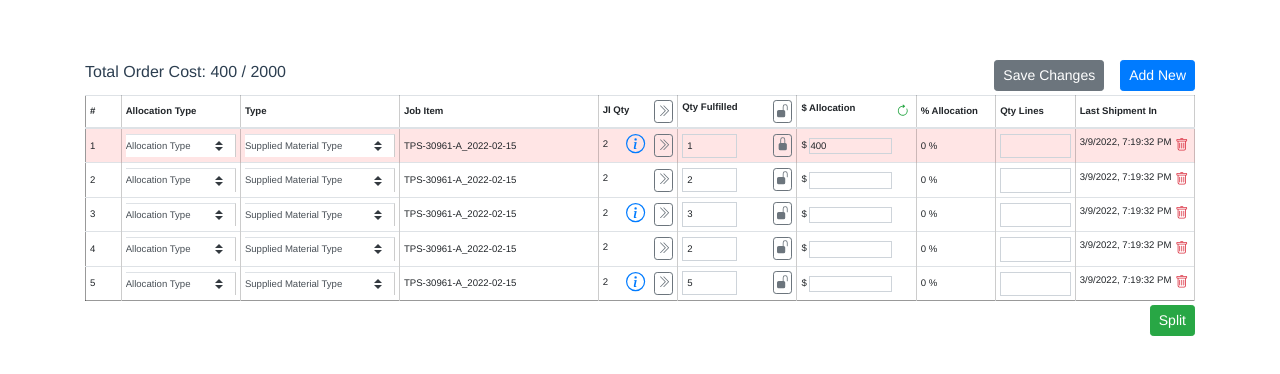
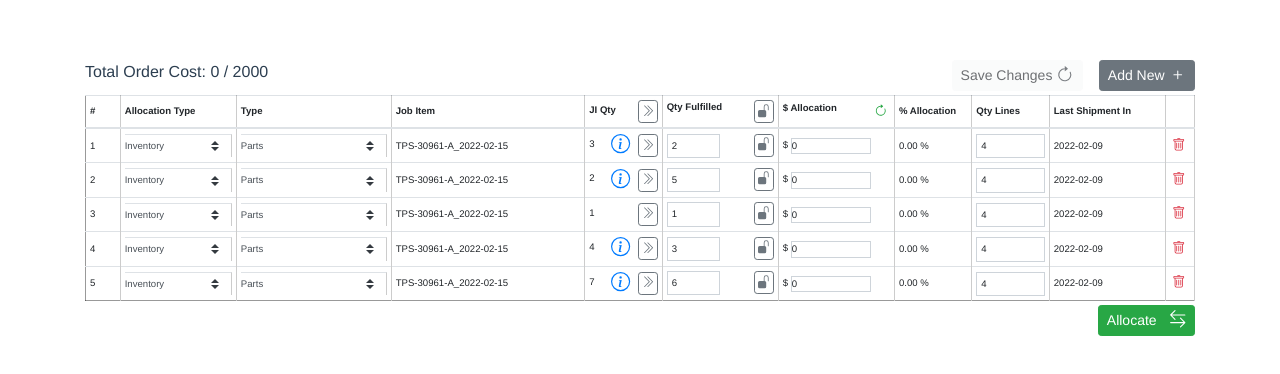
Before and after one commit to MrFiggles7/MaterialOrderAllocation, a Vue app: page / in a window 1280 px wide. Shown: the top 374 px of the page. Built offline with nearby package versions, Linux system fonts and the light colour scheme.

Commit message:
finished calculating allocated cost, added logic for conditional rendering on save changes button and reformatted logic to discount locked allocations from calculated totals

```diff
--- a/src/App.vue
+++ b/src/App.vue
@@ -8,11 +8,13 @@
 
 
         <div class="right" style="float: right">
-          <b-button variant="secondary" size="sm" class="mr-3">
+          <b-button :disabled="updated ? false : true"  :variant="updated ? 'info' : 'light'" size="sm" class="mr-3">
             Save Changes
+            <b-icon :variant="updated ? 'light' : 'dark'" icon="arrow-clockwise"></b-icon>
           </b-button>
-          <b-button @click="show = !show" variant="primary" size="sm">
+          <b-button @click="show = !show" variant="secondary" size="sm">
             Add New
+            <b-icon variant="light" icon="plus"></b-icon>
           </b-button>
         </div>
       </div>
@@ -28,11 +30,13 @@
           @set-cost-allocation="setCostAllocation"
           @set-quantity="setQuantity"
           @set-allocated-cost="setAllocatedCost"
+          @set-updated="setUpdated"
       >
       </material-order-table>
       <div style="float: right;" class="mt-1">
         <b-button @click="handleSplit" variant="success" size="sm">
-          Split
+          Allocate
+          <b-icon class="ml-2" icon="arrow-left-right"></b-icon>
         </b-button>
       </div>
 
@@ -46,13 +50,17 @@
       </modal-entry>
 
 
-      <b-modal @cancel="resetDeletableItem" @ok="deleteMaterialAllocation(deletableItem)" v-model="confirmationShow">
+      <b-modal header-class="text-center" body-class="text-center" v-model="confirmationShow">
         <template #modal-header>
-          <div class="w-100">
+          <div class="w-100 font-weight-bold" style="font-size: 1.4rem">
             Are you Sure?
           </div>
         </template>
-        Delete This Material Allocation?<br>
+        <template #modal-footer>
+          <b-button class="mr-auto" variant="secondary" @click="confirmationShow = false">Cancel</b-button>
+          <b-button variant="danger" @click="deleteMaterialAllocation(deletableItem)">Delete</b-button>
+        </template>
+        <span>Delete This Material Allocation?</span><br>
         {{ deletableItem.jobItem }}
       </b-modal>
     </b-container>
@@ -74,20 +82,31 @@ export default {
 
   watch: {
     jobItems: function () {
-      // this.setTotal()
-      // this.setAllocatedCost()
-      // this.setCostAllocation()
+
     }
   },
 
   mounted() {
     this.setAllocatedCost()
+    this.setPercentAllocation()
 
+    if(this.$refs.table.$refs.item.every(i => i.locked === true)){
+      this.$refs.table.locked = true
+    }
+    else{
+      this.$refs.table.locked = false
+    }
   },
 
   updated() {
     // this.setCostAllocation()
     // this.setAllocatedCost()
+    if(this.$refs.table.$refs.item.every(i => i.locked === true)){
+      this.$refs.table.locked = true
+    }
+    else{
+      this.$refs.table.locked = false
+    }
   },
 
   data() {
@@ -102,6 +121,7 @@ export default {
       materialOrderId: null,
       totalCost: 2000.00,
       allocatedCost: 0.00,
+      qtyLines: 4,
 
       typeList: [
         {value: null, text: 'Supplied Material Type'},
@@ -114,8 +134,6 @@ export default {
 
       allocationTypeList: [
         {value: null, text: 'Allocation Type'},
-        'Asset',
-        'Supply',
         'Inventory',
         'Job'
       ],
@@ -123,58 +141,58 @@ export default {
       jobItems: [
         {
           id: Math.random(),
-          type: null,
-          allocationType: null,
+          type: 'Parts',
+          allocationType: 'Inventory',
           jobItem: 'TPS-30961-A_2022-02-15',
-          jobItemQty: 2,
-          qtyFulfilled: 1,
-          costAllocation: 400,
-          qtyLines: null,
-          lastShipmentIn: new Date().toLocaleString('en-us'),
+          jobItemQty: 3,
+          qtyFulfilled: 2,
+          costAllocation: 0,
+          qtyLines: 4,
+          lastShipmentIn: this.getDate()
         },
         {
           id: Math.random(),
-          type: null,
-          allocationType: null,
+          type: 'Parts',
+          allocationType: 'Inventory',
           jobItem: 'TPS-30961-A_2022-02-15',
           jobItemQty: 2,
-          qtyFulfilled: 2,
-          costAllocation: null,
-          qtyLines: null,
-          lastShipmentIn: new Date().toLocaleString('en-us'),
+          qtyFulfilled: 5,
+          costAllocation: 0,
+          qtyLines: 4,
+          lastShipmentIn: this.getDate()
         },
         {
           id: Math.random(),
-          type: null,
-          allocationType: null,
+          type: 'Parts',
+          allocationType: 'Inventory',
           jobItem: 'TPS-30961-A_2022-02-15',
-          jobItemQty: 2,
-          qtyFulfilled: 3,
-          costAllocation: null,
-          qtyLines: null,
-          lastShipmentIn: new Date().toLocaleString('en-us'),
+          jobItemQty: 1,
+          qtyFulfilled: 1,
+          costAllocation: 0,
+          qtyLines: 4,
+          lastShipmentIn: this.getDate()
         },
         {
           id: Math.random(),
-          type: null,
-          allocationType: null,
+          type: 'Parts',
+          allocationType: 'Inventory',
           jobItem: 'TPS-30961-A_2022-02-15',
-          jobItemQty: 2,
-          qtyFulfilled: 2,
-          costAllocation: null,
-          qtyLines: null,
-          lastShipmentIn: new Date().toLocaleString('en-us'),
+          jobItemQty: 4,
+          qtyFulfilled: 3,
+          costAllocation: 0,
+          qtyLines: 4,
+          lastShipmentIn: this.getDate()
         },
         {
           id: Math.random(),
-          type: null,
-          allocationType: null,
+          type: 'Parts',
+          allocationType: 'Inventory',
           jobItem: 'TPS-30961-A_2022-02-15',
-          jobItemQty: 2,
-          qtyFulfilled: 5,
-          costAllocation: null,
-          qtyLines: null,
-          lastShipmentIn: new Date().toLocaleString('en-us'),
+          jobItemQty: 7,
+          qtyFulfilled: 6,
+          costAllocation: 0,
+          qtyLines: 4,
+          lastShipmentIn: this.getDate()
         }
       ],
     }
@@ -192,9 +210,27 @@ export default {
   },
 
   methods: {
+    setUpdated: function (bool){
+      this.updated = bool
+    },
+    getDate: function (){
+      let date = new Date();
+      date = date.getFullYear() + '-' + date.getMonth().toLocaleString('en-us', {minimumIntegerDigits: 2}) + '-' + date.getDate().toLocaleString('en-us', {minimumIntegerDigits: 2})
+      return date;
+    },
+
     handleSplit: function () {
+      this.setUpdated(true)
       this.setAllocatedCost()
       this.setCostAllocation()
+      this.setPercentAllocation()
+    },
+
+    setPercentAllocation: function (){
+      let vm = this;
+      this.$refs.table.$refs.item.forEach((item)=>{
+        item.percentAllocation = ((vm.jobItems[vm.jobItems.indexOf(item.item)].costAllocation / vm.totalCost) * 100).toFixed(2)
+      })
     },
 
     setAllocatedCost: function () {
@@ -232,36 +268,71 @@ export default {
       } else {
         return false
       }
-      // this.jobItems[this.jobItems.indexOf(this.jobItems.find(i => i.id === jobItem.id))] = jobItem
+
     },
 
     setCostAllocation: function () {
       console.log('setting cost allocation')
 
       if (this.jobItems) {
-        // for(const jobItem of this.jobItems){
+        let refArr = [];
+        this.jobItems.forEach((jobItem)=>{
+          let item = this.$refs.table.$refs.item.find(i => i.id === jobItem.id);
+
+          if(item.locked !== true){
+            refArr.push(jobItem)
+          }
+        })
+
+
+
+        refArr.forEach((jobItem)=>{
+          let vm = this;
+          if(refArr.indexOf(jobItem) === refArr.length-1){
+            jobItem.costAllocation = parseFloat(vm.calculateCostAllocation(jobItem));
+
+            if(jobItem.costAllocation !== 0){
+              jobItem.costAllocation = Number(jobItem.costAllocation.toString().match(/^\d+(?:\.\d{0,2})?/))
+
+              let remainder = (vm.totalCost - vm.totalAllocatedCost)
+              jobItem.costAllocation += remainder;
+              jobItem.costAllocation = Number(jobItem.costAllocation.toFixed(2))
+              vm.updateJobItem(jobItem)
+            }
+
+          }
+          else{
+            jobItem.costAllocation = parseFloat(vm.calculateCostAllocation(jobItem));
+            jobItem.costAllocation = Number(jobItem.costAllocation.toString().match(/^\d+(?:\.\d{0,2})?/))
+            vm.updateJobItem(jobItem)
+          }
+        })
+
+        // this.jobItems.forEach((jobItem) => {
+        //   let vm = this;
         //   let item = this.$refs.table.$refs.item.find(i => i.id === jobItem.id)
         //
-        //   if(item){
-        //     if(!item.locked){
-        //       jobItem.costAllocation = await this.calculateCostAllocation(item)
-        //       console.log('got!')
+        //   if (item) {
+        //     if (!item.locked) {
+        //       if(vm.jobItems.indexOf(jobItem) === vm.jobItems.length-1){
+        //         jobItem.costAllocation = parseFloat(vm.calculateCostAllocation(jobItem));
+        //         jobItem.costAllocation = Number(jobItem.costAllocation.toString().match(/^\d+(?:\.\d{0,2})?/))
+        //
+        //         let remainder = (vm.totalCost - vm.totalAllocatedCost)
+        //         jobItem.costAllocation += remainder;
+        //         jobItem.costAllocation = Number(jobItem.costAllocation.toFixed(2))
+        //         vm.updateJobItem(jobItem)
+        //       }
+        //       else{
+        //         jobItem.costAllocation = parseFloat(vm.calculateCostAllocation(jobItem));
+        //         jobItem.costAllocation = Number(jobItem.costAllocation.toString().match(/^\d+(?:\.\d{0,2})?/))
+        //         vm.updateJobItem(jobItem)
+        //       }
+        //
+        //
         //     }
         //   }
-        // }
-
-
-        this.jobItems.forEach((jobItem) => {
-          let item = this.$refs.table.$refs.item.find(i => i.id === jobItem.id)
-
-          if (item) {
-            if (!item.locked) {
-              jobItem.costAllocation = this.calculateCostAllocation(jobItem);
-              this.updateJobItem(jobItem)
-
-            }
-          }
-        })
+        // })
 
       }
     },
@@ -274,7 +345,10 @@ export default {
           total += item.qtyFulfilled
         }
       })
-      return parseFloat(((this.totalCost - this.allocatedCost) * (jobItem.qtyFulfilled / total)).toFixed(2));
+      if(total === 0){
+        return 0
+      }
+      return parseFloat(((this.totalCost - this.allocatedCost) * (jobItem.qtyFulfilled / total)).toPrecision(12));
     },
 
     setShow: function (show) {
@@ -298,8 +372,8 @@ export default {
           jobItemQty: 2,
           qtyFulfilled: null,
           costAllocation: null,
-          qtyLines: null,
-          lastShipmentIn: new Date().toLocaleString('en-us'),
+          qtyLines: this.qtyLines,
+          lastShipmentIn: this.getDate(),
         })
       })
     },
@@ -315,6 +389,7 @@ export default {
 
     deleteMaterialAllocation: function (item) {
       this.jobItems.splice(this.jobItems.indexOf(this.jobItems.find(i => i.id === item.id)), 1)
+      this.confirmationShow = false
     }
   }
 }
--- a/src/components/MaterialOrderJobItem.vue
+++ b/src/components/MaterialOrderJobItem.vue
@@ -1,5 +1,5 @@
 <template>
-  <tr class="table-body" :style="locked ? 'background-color: rgba(255,0,0,.1)' : ''">
+  <tr class="table-body" :style="locked ? 'background-color: rgba(255,0,0,.08)' : ''">
     <td>{{ index }}</td>
     <td
         style="max-width: 3rem"
@@ -64,6 +64,7 @@
         <span style="vertical-align: text-top">$&nbsp;</span>
         <b-input
             style="vertical-align: text-top"
+            step=".01"
             type="number"
             class="w-75"
             v-model="costAllocation"
@@ -86,8 +87,10 @@
     </td>
     <td style="max-width: 3rem">
       {{ lastShipmentIn }}
+    </td>
+    <td style="max-width: .75rem;">
       <b-button
-          class="table-button"
+          class="p-0"
           style="border: none"
           size="sm"
           variant="outline-light"
@@ -112,10 +115,11 @@ export default {
       jobItem: null,
       jobItemQty: null,
       qtyFulfilled: 0,
-      costAllocation: null,
+      costAllocation: 0,
       qtyLines: null,
       lastShipmentIn: null,
       selectedType: null,
+      percentAllocation: 0,
     }
   },
 
@@ -125,7 +129,6 @@ export default {
     typeList: Array,
     allocationTypeList: Array,
     calculatedCost: Number,
-    percentAllocation: Number,
     totalCost: Number,
   },
 
@@ -138,7 +141,6 @@ export default {
         return false;
       }
     },
-
   },
 
   watch: {
@@ -152,13 +154,35 @@ export default {
       }
     },
 
-    qtyFulfilled: {
+    locked: function (){
+      this.$emit('set-allocated-cost')
+    },
 
-      handler(){
-
+    type: function (){
+      if(this.type !== this.item.type){
+        this.$emit('set-updated', true)
       }
-
-    }
+    },
+    allocationType: function (){
+      if(this.allocationType !== this.item.allocationType){
+        this.$emit('set-updated', true)
+      }
+    },
+    qtyFulfilled: function (){
+      if(this.qtyFulfilled !== this.item.qtyFulfilled){
+        this.$emit('set-updated', true)
+      }
+    },
+    costAllocation: function (){
+      if(this.costAllocation !== this.item.costAllocation){
+        this.$emit('set-updated', true)
+      }
+    },
+    qtyLines: function (){
+      if(this.qtyLines !== this.item.qtyLines){
+        this.$emit('set-updated', true)
+      }
+    },
   },
 
   updated() {
@@ -169,7 +193,7 @@ export default {
       jobItem: this.jobItem,
       jobItemQty: this.jobItemQty,
       qtyFulfilled: parseInt(this.qtyFulfilled),
-      costAllocation: parseInt(this.costAllocation),
+      costAllocation: parseFloat(this.costAllocation),
       qtyLines: parseInt(this.qtyLines),
       lastShipmentIn: this.lastShipmentIn,
     }
@@ -178,8 +202,6 @@ export default {
   },
 
   methods: {
-
-
     resetItemRef: function (){
       for(let key in this.item){
           this[key] = this.item[key]
@@ -199,7 +221,7 @@ export default {
   },
 
   created() {
-    if(this.item.costAllocation != null){
+    if(this.item.costAllocation != null && this.item.costAllocation !== 0){
       this.locked = true;
     }
     this.resetItemRef()
@@ -258,5 +280,6 @@ export default {
   border: inherit;
   border-radius: inherit;
   box-sizing: inherit;
+  background-color: inherit;
 }
 </style>
--- a/src/components/MaterialOrderTable.vue
+++ b/src/components/MaterialOrderTable.vue
@@ -4,7 +4,7 @@
       style="font-size: .6rem;
       border: 1px solid rgba(0,0,0,.4)">
     <thead>
-      <tr id="table-head">
+      <tr id="table-head" :style="locked ? 'background-color: rgba(255,0,0,.08)' : ''">
         <th>#</th>
         <th style="max-width: 3rem">Allocation Type</th>
         <th style="max-width: 4rem">Type</th>
@@ -43,6 +43,7 @@
         <th style="max-width: 2rem">% Allocation</th>
         <th style="max-width: 2rem">Qty Lines</th>
         <th style="max-width: 3rem">Last Shipment In</th>
+        <th style="max-width: 1rem"></th>
       </tr>
 
       <material-order-job-item
@@ -58,6 +59,7 @@
           @update-job-item="updateJobItem"
           @set-allocated-cost="$emit('set-allocated-cost')"
           @set-quantity="setQtyFulfilled"
+          @set-updated="setUpdated"
       >
       </material-order-job-item>
 
@@ -88,11 +90,13 @@ export default {
 
   },
 
-  updated(){
 
-  },
 
   methods: {
+
+    setUpdated: function (bool){
+      this.$emit('set-updated', bool)
+    },
 
     setAllLocked: function (){
       this.locked = !this.locked
```
Also changed, not shown: src/components/HelloWorld.vue (deleted, +0 -58 lines).
